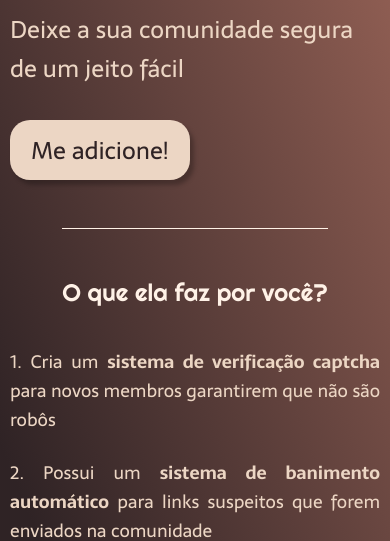
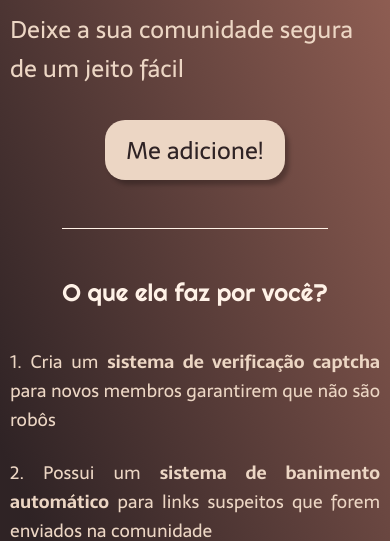
Before and after one commit to rafaballerini/LandingPage, a plain HTML site: page index.html in a window 390 px wide. Shown: the part 303-844 px from the top of the page. Drawn offline with Linux system fonts and the light colour scheme.

Commit message:
Correção Responsividade Botão

```diff
--- a/style.css
+++ b/style.css
@@ -164,7 +164,7 @@ body {
         display: initial;
     }
 
-    .conteudo-principal-escrito-botao {
+    #conteudo-principal-escrito-botao {
         display: block;
         margin: 0 auto;
     }
```
